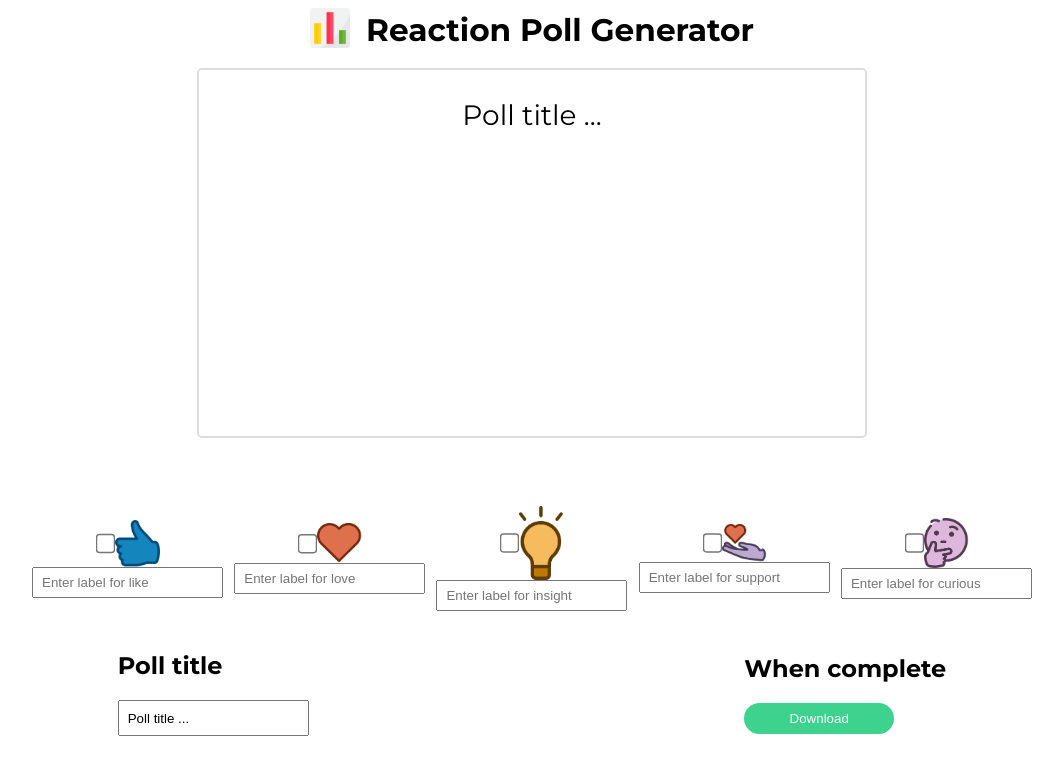
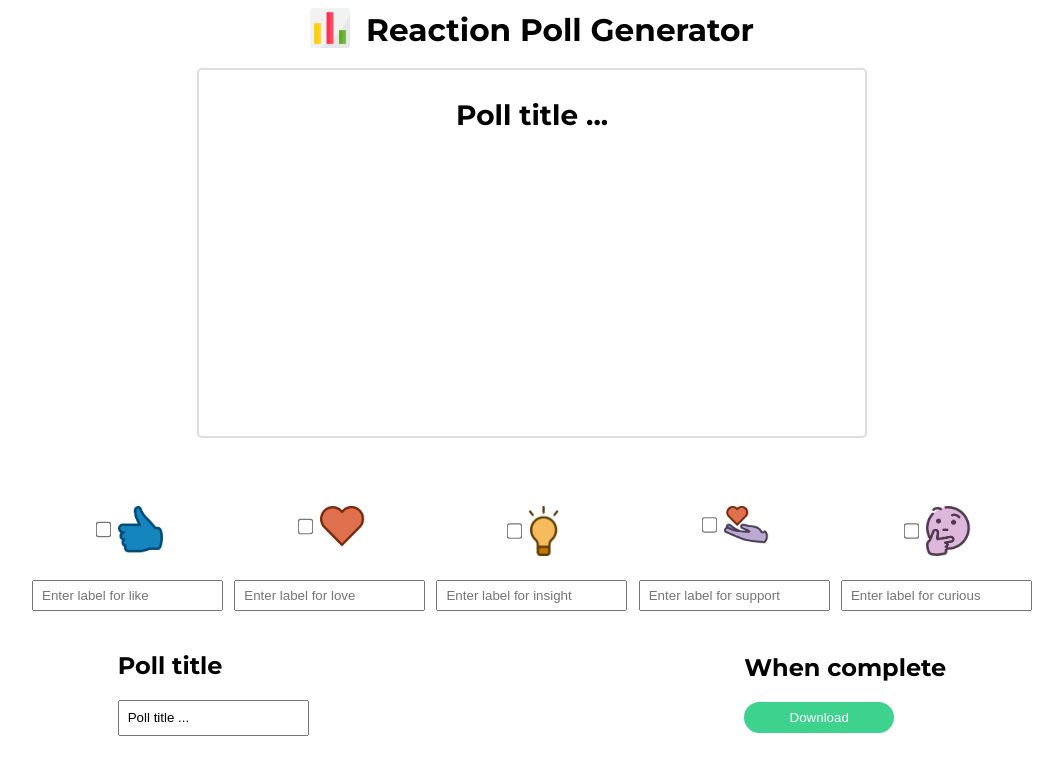
Before and after one commit to Ramzi-Abidi/Reaction-poll-generator, a React (Vite) app: page / in a window 1280 px wide. Shown: the top 772 px of the page, without its empty margins (108-1171 px from the left). Built offline with nearby package versions, Linux system fonts and the light colour scheme.

Commit message:
feat/download-poll: add finalize download poll pic

```diff
--- a/index.html
+++ b/index.html
@@ -10,7 +10,7 @@
             href="https://fonts.googleapis.com/css2?family=Montserrat:ital,wght@0,100..900;1,100..900&family=Open+Sans:ital,wght@0,300..800;1,300..800&display=swap"
             rel="stylesheet"
         />
-        <title>Vite + React + TS</title>
+        <title>Reaction Poll Generator</title>
     </head>
     <body>
         <div id="root"></div>
--- a/package.json
+++ b/package.json
@@ -10,6 +10,7 @@
     "preview": "vite preview"
   },
   "dependencies": {
+    "html2canvas": "^1.4.1",
     "react": "^18.2.0",
     "react-dom": "^18.2.0"
   },
--- a/src/components/Home.tsx
+++ b/src/components/Home.tsx
@@ -4,10 +4,11 @@ import insight from "/imgs/Linkedin-Insightful-Icon.png";
 import support from "/imgs/Linkedin-Support-Icon.png";
 import curious from "/imgs/Linkedin-Curious-Icon.png";
 import celebrate from "/imgs/Linkedin-Celebrate-icon.png";
-import { ChangeEvent, useState } from "react";
+import { ChangeEvent, MouseEvent, useState } from "react";
 import Arrow from "./Arrow";
 import { icon } from "../utils/types";
 import pollIcon from "/imgs/poll.png";
+import html2canvas from "html2canvas";
 
 const Home = () => {
     const [pollTitle, setPollTitle] = useState<string>("Poll title ...");
@@ -20,6 +21,7 @@ const Home = () => {
         curiousState: "",
         insightState: "",
     });
+    const [isLoading, setIsLoading] = useState<boolean>(false);
 
     // type iconStates = {
     //     likeState: string;
@@ -128,9 +130,36 @@ const Home = () => {
         }
     };
 
-    const handleDownload = (event: ChangeEvent<HTMLButtonElement>) => {
-        console.log("clicked");
+    const handleDownload = (event: MouseEvent) => {
+        event.preventDefault();
+
+        setIsLoading(() => true);
+
+        const element: HTMLElement | null = document.querySelector(".content");
+
+        if (element === null) {
+            return;
+        }
+
+        try {
+            html2canvas(element).then((canvas) => {
+                const img = canvas.toDataURL("image/png");
+
+                const a = document.createElement("a");
+
+                a.href = img;
+
+                a.download = "Reaction-poll.PNG";
+
+                a.click();
+                setIsLoading(() => false);
+            });
+        } catch (err) {
+            setIsLoading(() => false);
+            console.log(err);
+        }
     };
+
     return (
         <section>
             <div className="intro">
@@ -152,7 +181,7 @@ const Home = () => {
                     </a>
                 </div> */}
 
-                <div className="content">
+                <div className="content" id="content">
                     <div className="container">
                         <div className="title"> {pollTitle} </div>
                         <div className="poll-content">
@@ -245,7 +274,7 @@ const Home = () => {
                                 id="insight"
                                 onChange={handleCheckBoxChange}
                             />
-                            <img src={insight} alt="insight icon" />
+                            <img className="insight-img" src={insight} alt="insight icon" />
                         </div>
                         <div>
                             <input
@@ -328,12 +357,19 @@ const Home = () => {
                 </div>
                 <div>
                     <h2>When complete</h2>
-                    <button
-                        className="btn download"
-                        onClick={() => handleDownload}
-                    >
-                        Download
-                    </button>
+                    {isLoading && (
+                        <span className="btn download">Loading...</span>
+                    )}
+                    {!isLoading && (
+                        <button
+                            className="btn download"
+                            onClick={(event: MouseEvent<HTMLButtonElement>) =>
+                                handleDownload(event)
+                            }
+                        >
+                            Download
+                        </button>
+                    )}
                 </div>
             </div>
         </section>
--- a/src/index.css
+++ b/src/index.css
@@ -5,6 +5,7 @@
     --color-dark: #161616;
     --color-ocean: #416dea;
     --color-grass: #3dd28d;
+    --hover-color-grass: #1e9b61;
     --color-snow: #ffffff;
     --color-salmon: #f32c52;
     --color-sun: #feee7d;
@@ -24,7 +25,9 @@ section {
     flex-direction: column;
 }
 input[type="checkbox"] {
-    transform: scale(1.5);
+    transform: scale(1.2);
+    margin-right: 0.5rem;
+    cursor: pointer;
 }
 .header {
     display: flex;
@@ -54,24 +57,31 @@ input[type="checkbox"] {
         width: 80%;
     }
 }
-
 .title {
     text-align: center;
-    font-weight: 400;
+    font-weight: bold;
     font-size: 1.75rem;
-    margin-bottom: 1.75rem;
+    margin-bottom: 2.75rem;
 }
-
+@media (max-width: 768px) {
+    .title {
+        font-size: 1.25rem;
+    }
+}
 .main-title {
     font-size: 1.95rem;
     text-transform: capitalize;
     font-weight: bold;
     margin-left: 1rem;
 }
+@media (max-width: 768px) {
+    .main-title {
+        font-size: 1.5rem;
+    }
+}
 .reaction-icons {
     margin-top: 3rem;
 }
-
 .reaction-icons .container {
     display: flex;
     justify-content: space-around;
@@ -79,6 +89,7 @@ input[type="checkbox"] {
 @media (max-width: 992px) {
     .reaction-icons .container {
         flex-wrap: wrap-reverse;
+        gap: 30px;
     }
 }
 .content {
@@ -110,8 +121,9 @@ input[type="checkbox"] {
     width: 170px;
     display: flex;
     flex-direction: column;
-    justify-content: center;
+    justify-content: space-between;
     align-items: center;
+    height: 105px;
 }
 
 .icons img {
@@ -144,6 +156,9 @@ input[type="checkbox"] {
 
 .icon-holder img {
     width: 45px;
+}
+.icon-holder img.insight-img {
+    width: 30px;
 }
 
 /* Arrow displayed in poll content */
@@ -202,4 +217,9 @@ input[type="checkbox"] {
     background-color: var(--color-grass);
     border-radius: 18px;
     color: #fff;
+    transition: 0.5s;
 }
+
+.download:hover {
+    background-color: var(--hover-color-grass);
+}
```
Also changed, not shown: 1 other file (tests, documents, lock files or other folders).
